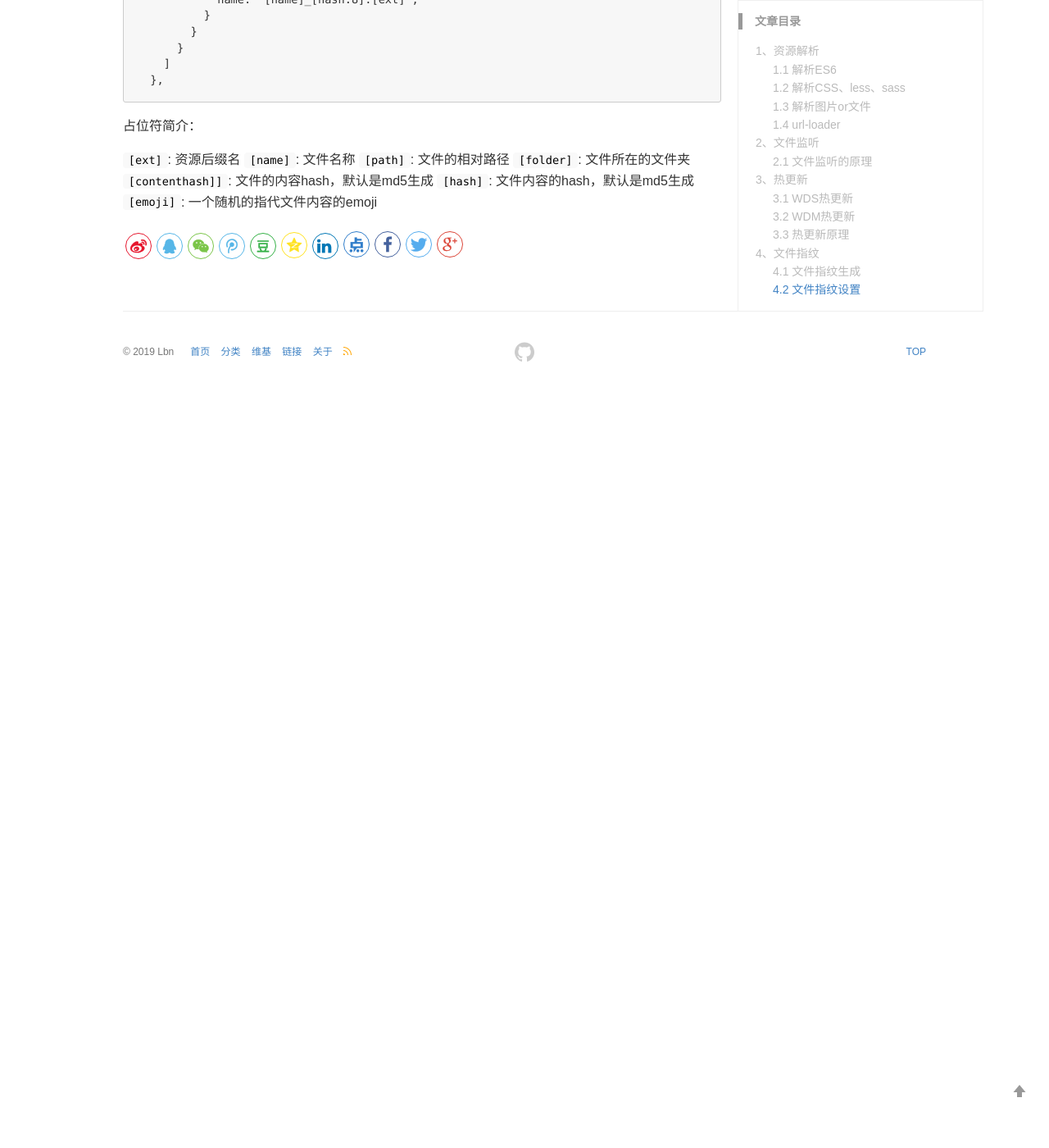
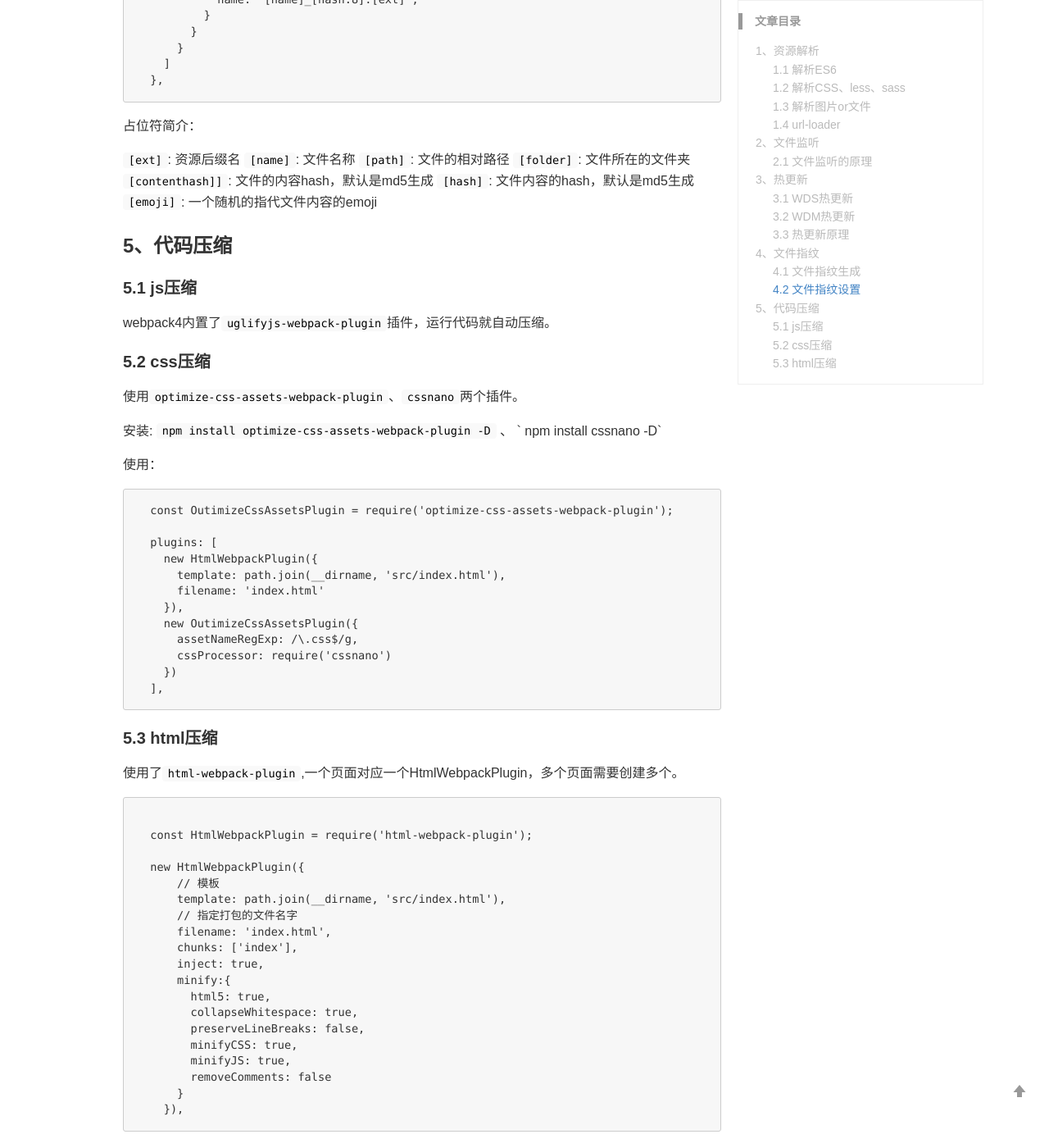
Before and after one commit to LB-nan/cat-Said, a Jekyll site: the page built from _posts/2019-09-22-wenpack2.md, in a window 1280 px wide and 1400 px high, scrolled down 7878 px. Shown: the whole window at 82% size. Built offline with Jekyll 4.4.1, drawn with Linux system fonts in a browser that asks for light colours; comment, search, counter and statistics services are not loaded; before the commit the page ends 8356 px from its top, so only the background shows below that.

Commit message:
Update 2019-09-22-wenpack2.md

````diff
--- a/_posts/2019-09-22-wenpack2.md
+++ b/_posts/2019-09-22-wenpack2.md
@@ -389,3 +389,58 @@ css文件指纹设置：由于`style-loader`直接插入到页面中，并没有
 `[contenthash]]`: 文件的内容hash，默认是md5生成
 `[hash]`: 文件内容的hash，默认是md5生成
 `[emoji]`: 一个随机的指代文件内容的emoji
+
+### 5、代码压缩
+
+#### 5.1 js压缩
+
+webpack4内置了`uglifyjs-webpack-plugin`插件，运行代码就自动压缩。
+
+#### 5.2 css压缩
+
+使用`optimize-css-assets-webpack-plugin`、`cssnano`两个插件。
+
+安装: `npm install optimize-css-assets-webpack-plugin -D` 、 ` npm install cssnano -D`
+
+使用：
+
+```
+  const OutimizeCssAssetsPlugin = require('optimize-css-assets-webpack-plugin');
+
+  plugins: [
+    new HtmlWebpackPlugin({
+      template: path.join(__dirname, 'src/index.html'),
+      filename: 'index.html'
+    }),
+    new OutimizeCssAssetsPlugin({
+      assetNameRegExp: /\.css$/g,
+      cssProcessor: require('cssnano')
+    })
+  ],
+```
+
+#### 5.3 html压缩
+
+使用了`html-webpack-plugin`,一个页面对应一个HtmlWebpackPlugin，多个页面需要创建多个。
+
+```
+
+  const HtmlWebpackPlugin = require('html-webpack-plugin');
+
+  new HtmlWebpackPlugin({
+      // 模板
+      template: path.join(__dirname, 'src/index.html'),
+      // 指定打包的文件名字
+      filename: 'index.html',
+      chunks: ['index'],
+      inject: true,
+      minify:{
+        html5: true,
+        collapseWhitespace: true,
+        preserveLineBreaks: false,
+        minifyCSS: true,
+        minifyJS: true,
+        removeComments: false
+      }
+    }),
+```
````
